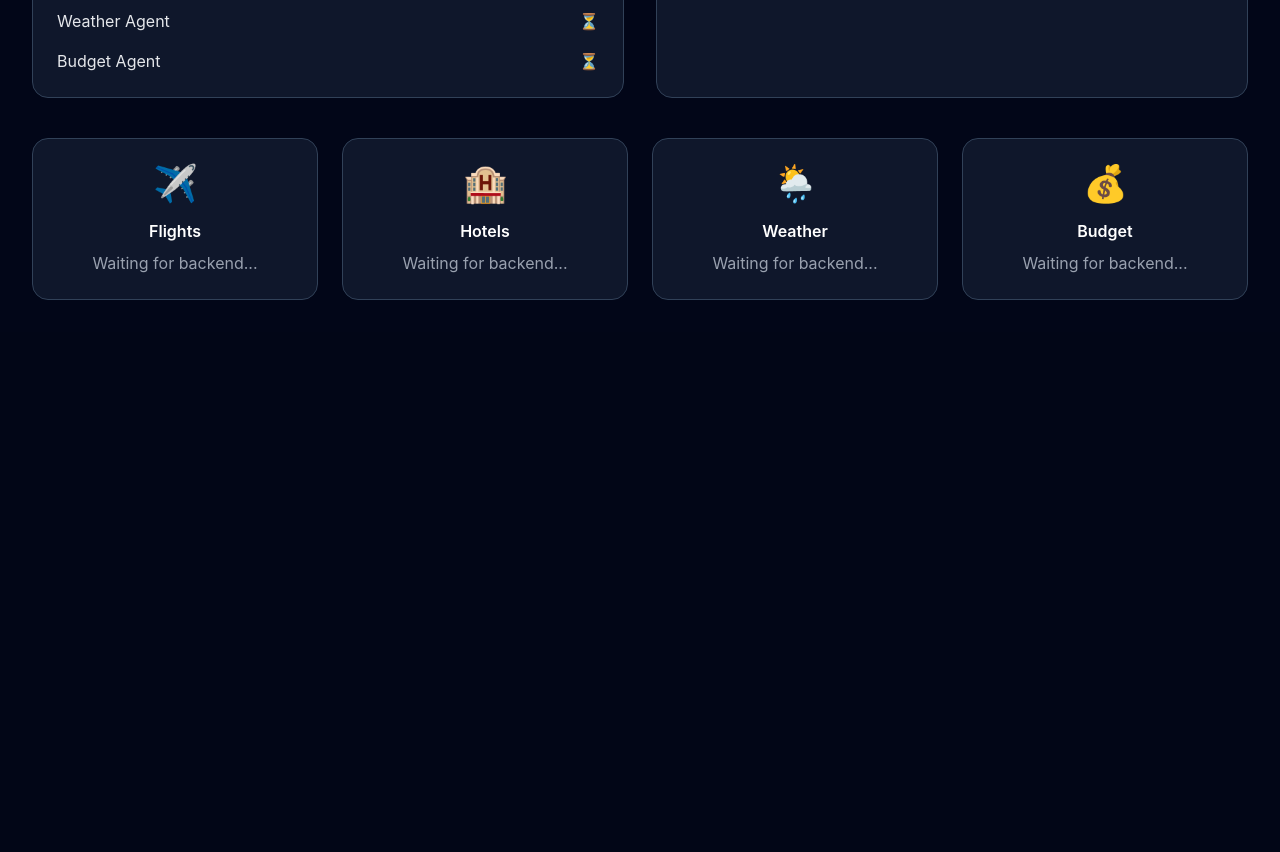
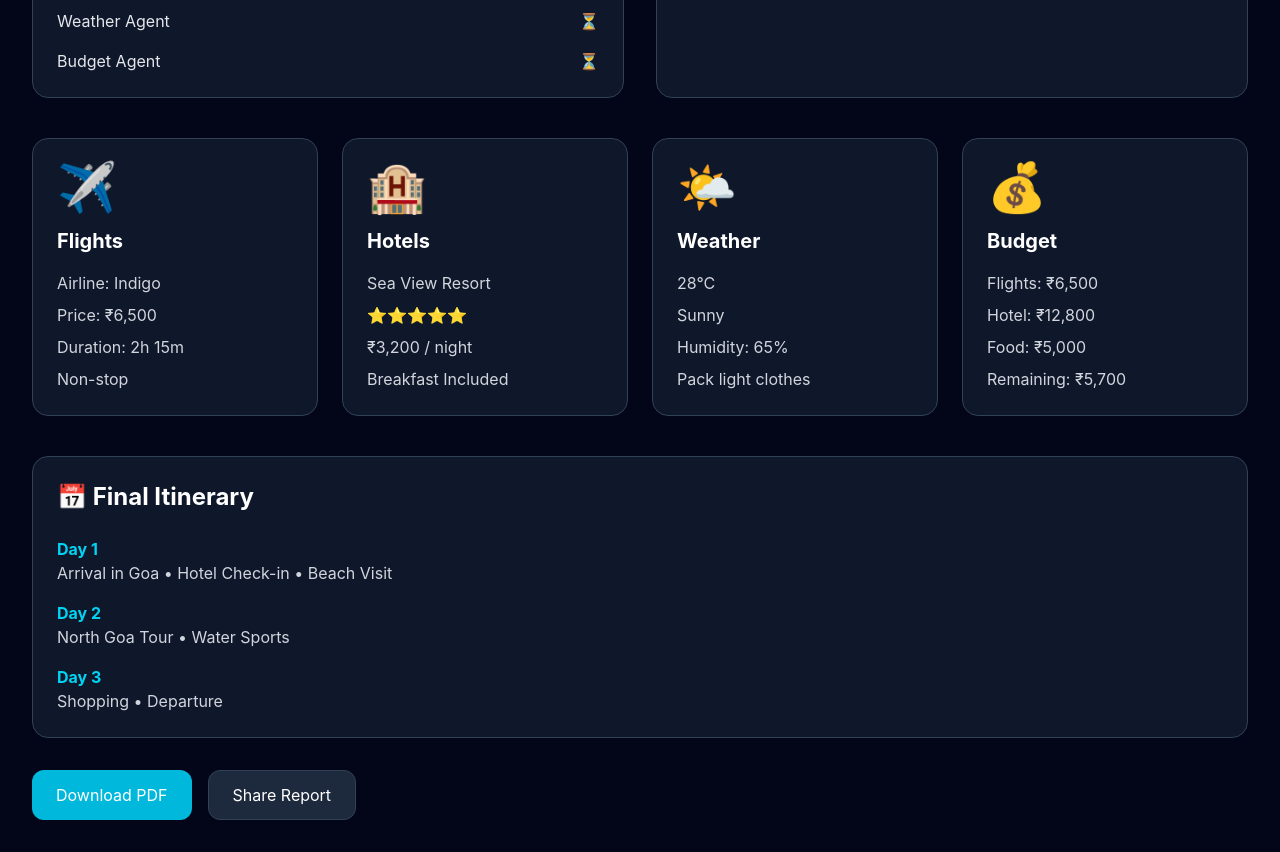
Before and after one commit to Narmadh19/InnovaHack, a React app in the folder Frontend/: page /dashboard in a window 1280 px wide. Shown: the part 540-1392 px from the top of the page. Before the commit the page ends 872 px from the top, so only its background shows below. Built offline with nearby package versions, Linux system fonts and the light colour scheme; the HTML template or start-up script is replaced by a standard one.

Commit message:
Completed dashboard with travel results UI

```diff
--- /dev/null
+++ b/Frontend/src/components/ItineraryCard.jsx
@@ -0,0 +1,32 @@
+function ItineraryCard() {
+  return (
+    <div className="bg-slate-900 border border-slate-700 rounded-2xl p-6 mt-10">
+
+      <h2 className="text-white text-2xl font-bold">
+        📅 Final Itinerary
+      </h2>
+
+      <div className="mt-6 space-y-4 text-gray-300">
+
+        <div>
+          <strong className="text-cyan-400">Day 1</strong>
+          <p>Arrival in Goa • Hotel Check-in • Beach Visit</p>
+        </div>
+
+        <div>
+          <strong className="text-cyan-400">Day 2</strong>
+          <p>North Goa Tour • Water Sports</p>
+        </div>
+
+        <div>
+          <strong className="text-cyan-400">Day 3</strong>
+          <p>Shopping • Departure</p>
+        </div>
+
+      </div>
+
+    </div>
+  );
+}
+
+export default ItineraryCard;
--- a/Frontend/src/components/ResultsGrid.jsx
+++ b/Frontend/src/components/ResultsGrid.jsx
@@ -1,20 +1,67 @@
-function Card({ title, emoji }) {
-  return (
-    <div className="bg-slate-900 rounded-2xl border border-slate-700 p-6 text-center hover:border-cyan-400 transition">
-      <div className="text-4xl">{emoji}</div>
-      <h3 className="text-white font-semibold mt-4">{title}</h3>
-      <p className="text-gray-400 mt-2">Waiting for backend...</p>
-    </div>
-  );
-}
+const cards = [
+  {
+    title: "Flights",
+    icon: "✈️",
+    content: [
+      "Airline: Indigo",
+      "Price: ₹6,500",
+      "Duration: 2h 15m",
+      "Non-stop",
+    ],
+  },
+  {
+    title: "Hotels",
+    icon: "🏨",
+    content: [
+      "Sea View Resort",
+      "⭐⭐⭐⭐⭐",
+      "₹3,200 / night",
+      "Breakfast Included",
+    ],
+  },
+  {
+    title: "Weather",
+    icon: "🌤️",
+    content: [
+      "28°C",
+      "Sunny",
+      "Humidity: 65%",
+      "Pack light clothes",
+    ],
+  },
+  {
+    title: "Budget",
+    icon: "💰",
+    content: [
+      "Flights: ₹6,500",
+      "Hotel: ₹12,800",
+      "Food: ₹5,000",
+      "Remaining: ₹5,700",
+    ],
+  },
+];
 
 function ResultsGrid() {
   return (
-    <div className="grid md:grid-cols-4 gap-6 mt-10">
-      <Card title="Flights" emoji="✈️" />
-      <Card title="Hotels" emoji="🏨" />
-      <Card title="Weather" emoji="🌦️" />
-      <Card title="Budget" emoji="💰" />
+    <div className="grid md:grid-cols-2 lg:grid-cols-4 gap-6 mt-10">
+      {cards.map((card) => (
+        <div
+          key={card.title}
+          className="bg-slate-900 border border-slate-700 rounded-2xl p-6 hover:border-cyan-400 hover:shadow-lg hover:shadow-cyan-500/20 transition-all"
+        >
+          <div className="text-5xl">{card.icon}</div>
+
+          <h2 className="text-white text-xl font-bold mt-4">
+            {card.title}
+          </h2>
+
+          <div className="mt-4 space-y-2 text-gray-300">
+            {card.content.map((item, index) => (
+              <p key={index}>{item}</p>
+            ))}
+          </div>
+        </div>
+      ))}
     </div>
   );
 }
--- a/Frontend/src/pages/Dashboard.jsx
+++ b/Frontend/src/pages/Dashboard.jsx
@@ -2,7 +2,7 @@ import Navbar from "../components/Navbar";
 import WorkflowProgress from "../components/WorkflowProgress";
 import ActionLog from "../components/ActionLog";
 import ResultsGrid from "../components/ResultsGrid";
-
+import ItineraryCard from "../components/ItineraryCard";
 function Dashboard() {
   return (
     <div className="min-h-screen bg-slate-950">
@@ -24,6 +24,18 @@ function Dashboard() {
         </div>
 
         <ResultsGrid />
+        <ItineraryCard />
+        <div className="flex gap-4 mt-8">
+
+  <button className="bg-cyan-500 px-6 py-3 rounded-xl text-white hover:bg-cyan-600">
+    Download PDF
+  </button>
+
+  <button className="bg-slate-800 border border-slate-700 px-6 py-3 rounded-xl text-white hover:border-cyan-400">
+    Share Report
+  </button>
+
+</div>
 
       </div>
     </div>
```
